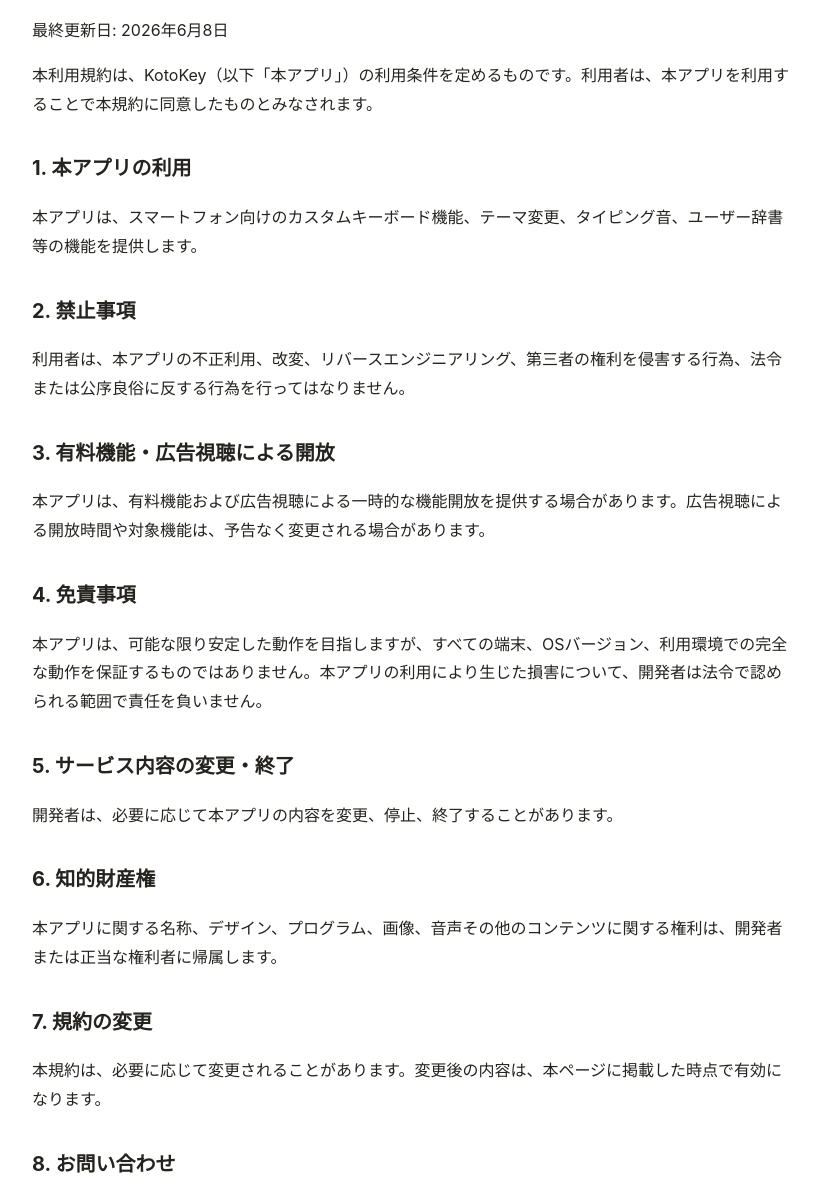
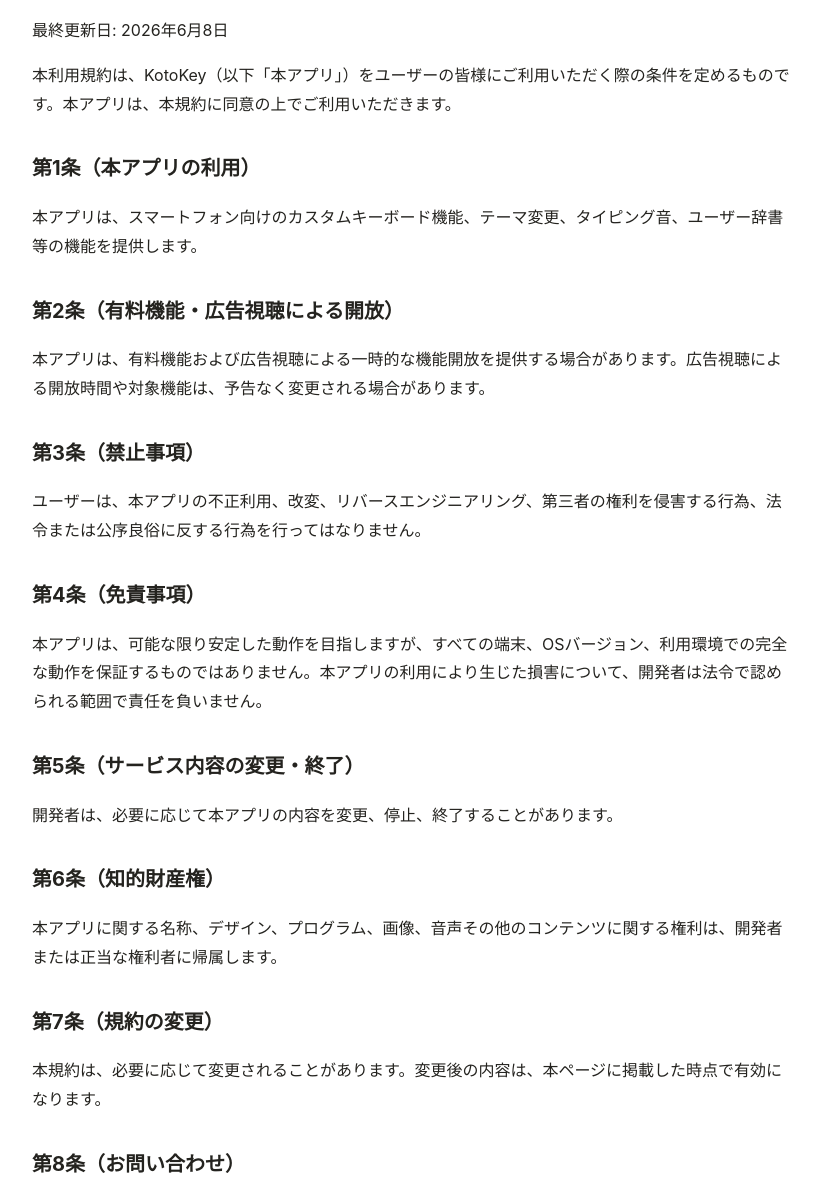
Before and after one commit to natsumica/kotokey-site, a plain HTML site: page ja/terms/index.html in a window 1280 px wide. Shown: the part 151-1346 px from the top of the page, without its empty margins (228-1048 px from the left). Drawn offline with Linux system fonts and the light colour scheme.

Commit message:
add terms

```diff
--- a/ja/terms/index.html
+++ b/ja/terms/index.html
@@ -19,30 +19,30 @@
     <h1>利用規約</h1>
     <p>最終更新日: 2026年6月8日</p>
 
-    <p>本利用規約は、KotoKey（以下「本アプリ」）の利用条件を定めるものです。利用者は、本アプリを利用することで本規約に同意したものとみなされます。</p>
+    <p>本利用規約は、KotoKey（以下「本アプリ」）をユーザーの皆様にご利用いただく際の条件を定めるものです。本アプリは、本規約に同意の上でご利用いただきます。</p>
 
-    <h2>1. 本アプリの利用</h2>
+    <h2>第1条（本アプリの利用）</h2>
     <p>本アプリは、スマートフォン向けのカスタムキーボード機能、テーマ変更、タイピング音、ユーザー辞書等の機能を提供します。</p>
 
-    <h2>2. 禁止事項</h2>
-    <p>利用者は、本アプリの不正利用、改変、リバースエンジニアリング、第三者の権利を侵害する行為、法令または公序良俗に反する行為を行ってはなりません。</p>
-
-    <h2>3. 有料機能・広告視聴による開放</h2>
+    <h2>第2条（有料機能・広告視聴による開放）</h2>
     <p>本アプリは、有料機能および広告視聴による一時的な機能開放を提供する場合があります。広告視聴による開放時間や対象機能は、予告なく変更される場合があります。</p>
 
-    <h2>4. 免責事項</h2>
+    <h2>第3条（禁止事項）</h2>
+    <p>ユーザーは、本アプリの不正利用、改変、リバースエンジニアリング、第三者の権利を侵害する行為、法令または公序良俗に反する行為を行ってはなりません。</p>
+
+    <h2>第4条（免責事項）</h2>
     <p>本アプリは、可能な限り安定した動作を目指しますが、すべての端末、OSバージョン、利用環境での完全な動作を保証するものではありません。本アプリの利用により生じた損害について、開発者は法令で認められる範囲で責任を負いません。</p>
 
-    <h2>5. サービス内容の変更・終了</h2>
+    <h2>第5条（サービス内容の変更・終了）</h2>
     <p>開発者は、必要に応じて本アプリの内容を変更、停止、終了することがあります。</p>
 
-    <h2>6. 知的財産権</h2>
+    <h2>第6条（知的財産権）</h2>
     <p>本アプリに関する名称、デザイン、プログラム、画像、音声その他のコンテンツに関する権利は、開発者または正当な権利者に帰属します。</p>
 
-    <h2>7. 規約の変更</h2>
+    <h2>第7条（規約の変更）</h2>
     <p>本規約は、必要に応じて変更されることがあります。変更後の内容は、本ページに掲載した時点で有効になります。</p>
 
-    <h2>8. お問い合わせ</h2>
+    <h2>第8条（お問い合わせ）</h2>
     <p>本規約に関するお問い合わせは、以下までご連絡ください。</p>
     <p>メール: natsumin.apps@gmail.com</p>
 
```
Also changed, not shown: en/terms/index.html (+11 -11 lines).
